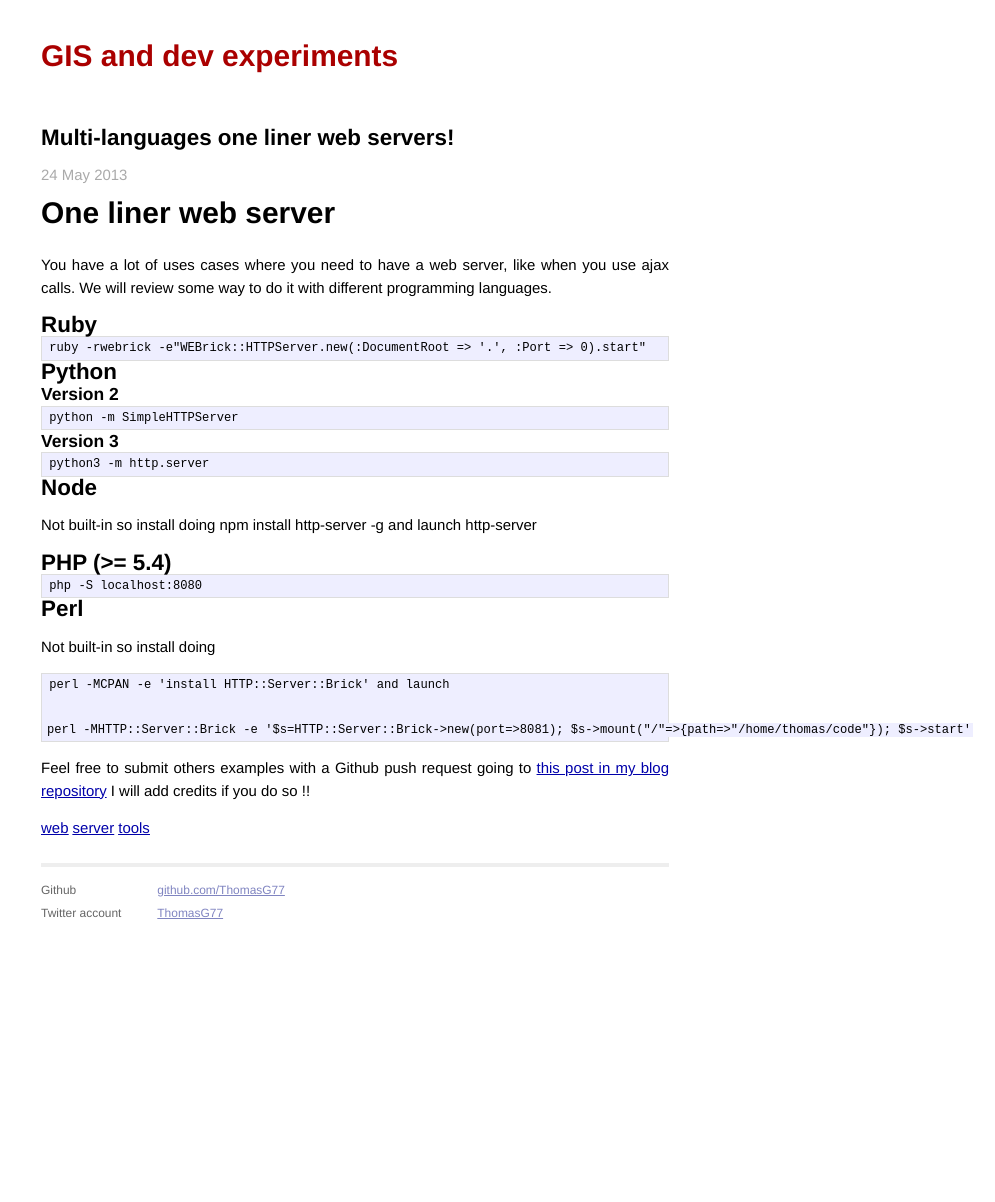
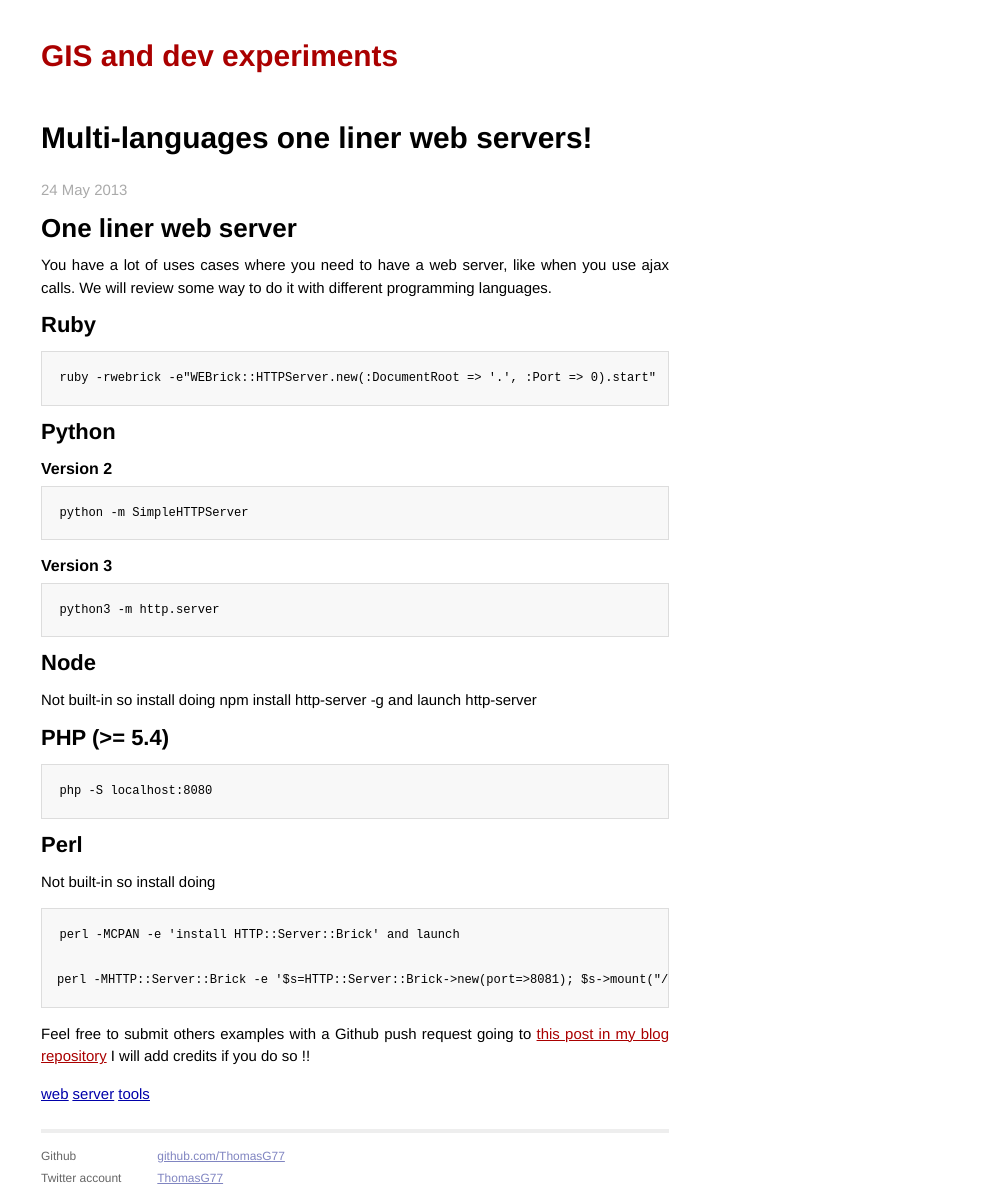
Before and after one commit to ThomasG77/thomasg77.github.io, a Jekyll site: the page built from _posts/2013-05-24-multi-languages-one-liner-web-servers.markdown, in a window 1280 px wide. Shown: the whole page, without its empty margins (285-1280 px from the left). Built offline with Jekyll 4.4.1, drawn with Linux system fonts in a browser that asks for light colours; before the commit the page ends 945 px from its top, so only the background shows below that.

Commit message:
Changes post styles

```diff
--- a/_layouts/post.html
+++ b/_layouts/post.html
@@ -1,7 +1,7 @@
 ---
 layout: default
 ---
-<h2>{{ page.title }}</h2>
+<h1>{{ page.title }}</h1>
 <p class="meta">{{ page.date | date_to_string }}</p>
 
 
--- a/css/main.css
+++ b/css/main.css
@@ -133,8 +133,10 @@ ul.posts span {
 /* standard */
 #post pre {
   border: 1px solid #ddd;
-  background-color: #eef;
-  padding: 0 .4em;
+  background-color: #F8F8F8;
+  margin-bottom: 15px;
+  padding: 15px;
+  overflow: auto;
 }
 
 #post ul, #post ol {
@@ -143,12 +145,34 @@ ul.posts span {
 
 #post code {
   border: 1px solid #ddd;
-  background-color: #eef;
   padding: 0 .2em;
 }
 
 #post pre code {
   border: none;
+}
+
+#post h1 {
+  font-size: 26px;
+  margin: 15px 0;
+}
+
+#post h2 {
+  font-size: 22px;
+  margin: 15px 0;
+}
+
+#post h3 {
+  font-size: 16px;
+  margin: 10px 0 5px;
+}
+#post h4, h5, h6{
+  margin: 10px 0 5px;
+}
+
+
+#post a {
+  color: #AA0000;
 }
 
 /* terminal */
```
